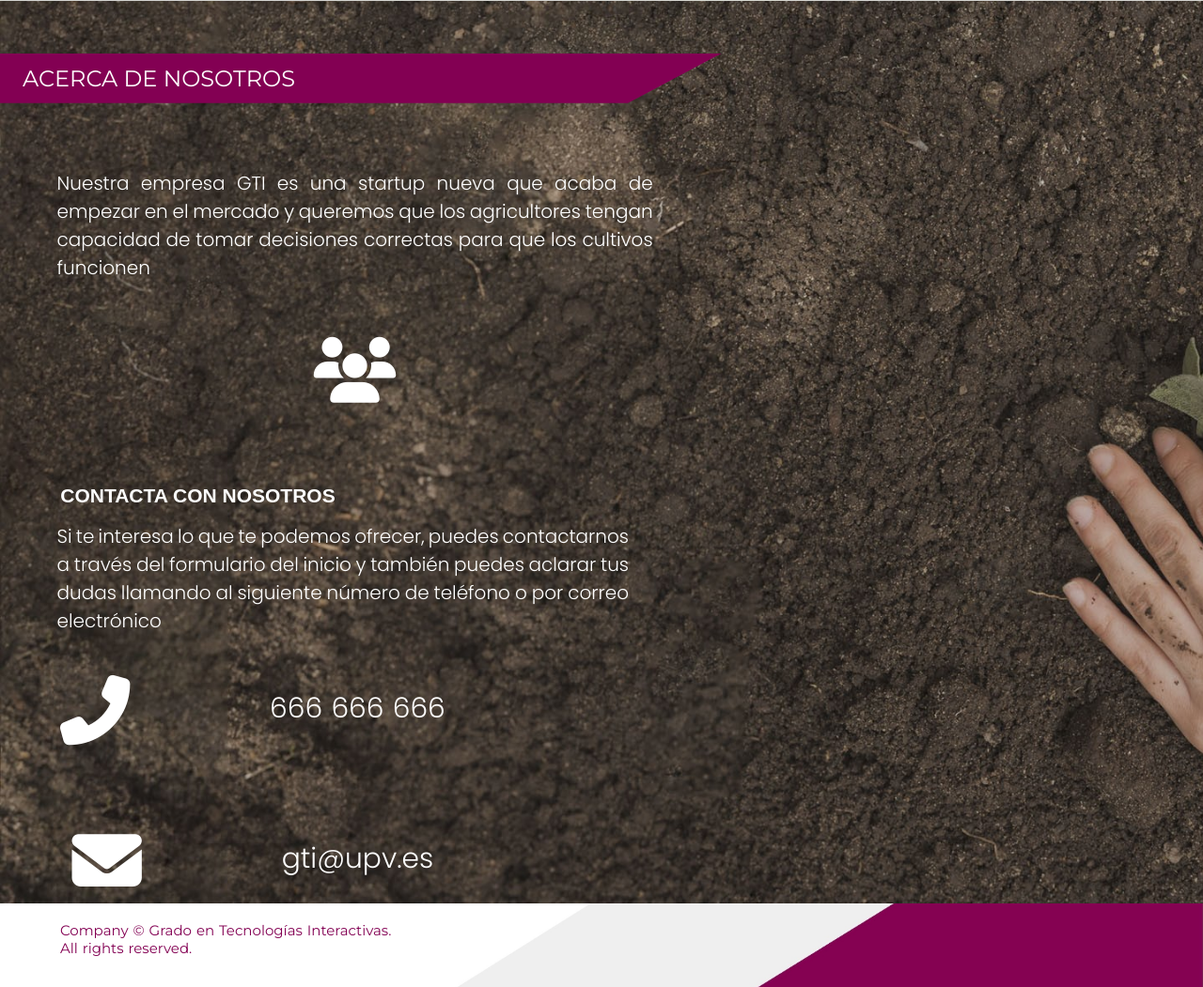
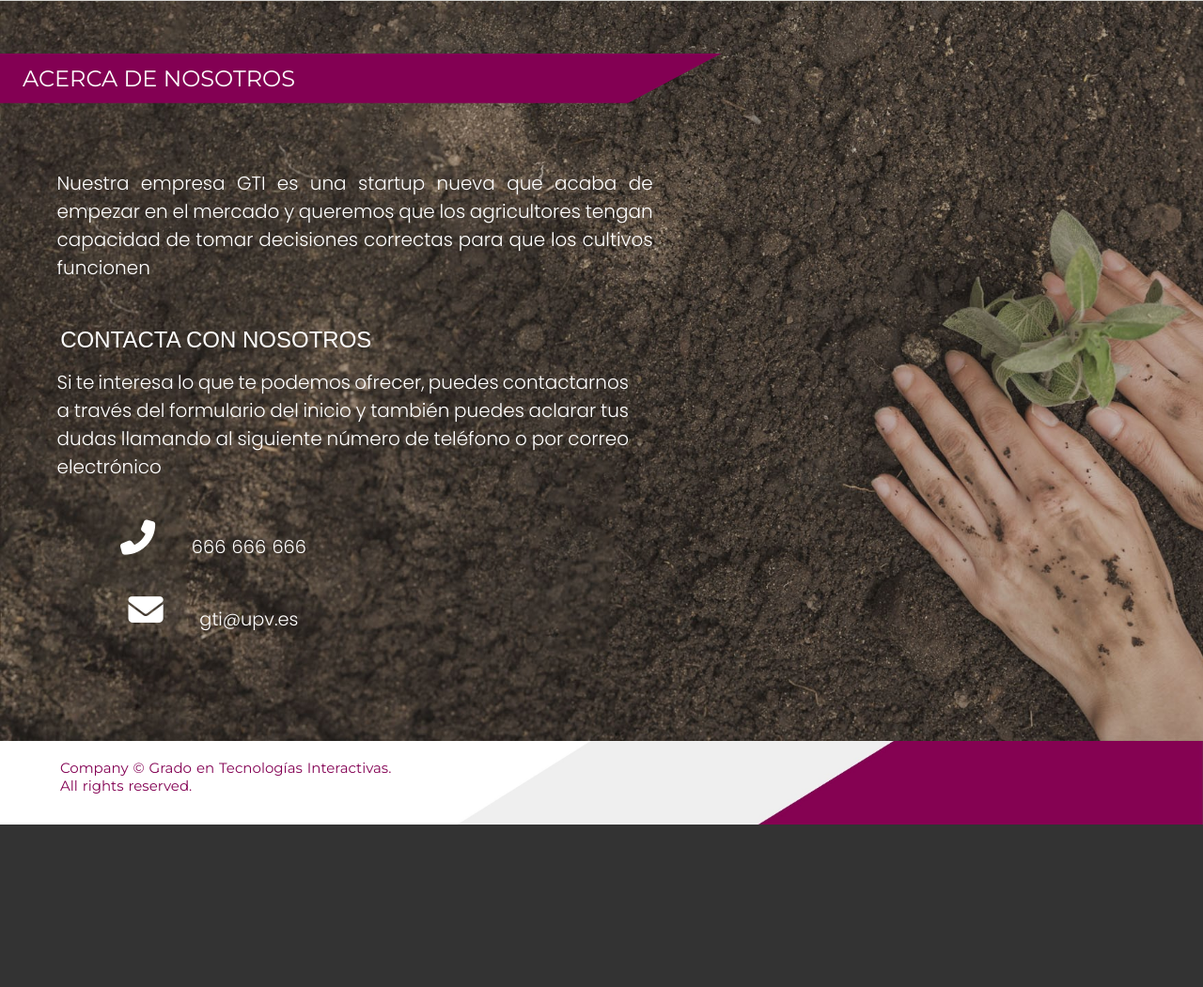
Before and after one commit to AdriTuR/Web-Sensores_Proyecto, a PHP site: page /9studios-web/ in a window 1280 px wide. Shown: the part 2447-3498 px from the top of the page at 94% size. After the commit the page ends 3325 px from the top, so only its background shows below. Run offline with PHP 8.4, Linux system fonts and the light colour scheme; some libraries are stand-ins or nearby versions.

Commit message:
landing page retoques

```diff
--- a/css/style.css
+++ b/css/style.css
@@ -347,6 +342,9 @@ div {
 .texto_pc{
     display: none;
 }
+.acerca_de_nosotros .fa-users{
+    display: block !important;
+    }
 
 /*-------------------------------------------------------------------------------------------------------------------*/
 /*                                       Estilo del FORMULARIO DE CONTACTO                                           */
@@ -507,30 +505,7 @@ textarea {
 /*------------------------RESPONSIVE--------------------------------*/
 
 @media (min-width: 48em) {
-    .menu_icon{
-        display: flex;
-        background-color:#830053;
-        color: white;
-    }
-    .menu_icon:hover {
-        background-color:white;
-        color: #830053;
-    }
-    .fa-hand-holding{
-        display: block !important;
-    }
-    .fa-info-circle{
-        display: block !important;
-    }
-    .fa-users{
-        display: block !important;
-    }
-    .fa-user-circle{
-        display: block !important;
-    }
-    .fa, .fas {
-        padding-top: 5%;
-    }
+
     .popup-formulario{
         top:10px;
     }
@@ -686,7 +621,6 @@ textarea {
     }
     .objetivos {
         padding-left: 2%;
-        padding-top: 3%;
         width: 55%
     }
     .acerca_de_nosotros {
@@ -697,20 +631,23 @@ textarea {
     h2{
         padding-left: 5.7%;
         text-align: left;
+        font-weight: 500;
+        font-size: x-large;
     }
     .datos_contacto {
         display: table;
-        padding-left: 5%;
+        padding-left: 10%;
     }
     .datos_contacto p{
-        padding-left: 5em;
-        font-size: 2em;
+        padding-left: 2em;
+        font-size: 1.3em;
     }
     .caja1{
         display: flex;
     }
     .caja2{
-        margin-top: 20%;
+        margin-top: 12%;
+        padding-bottom: 50%
     }
     .telefono{
         flex-direction: row;
@@ -721,13 +658,16 @@ textarea {
         display: -webkit-inline-box;
     }
     .acerca_de_nosotros i {
-        font-size: 5em;
+        font-size: 2.5em;
     }
     .texto_movil{
         display: none;
     }
     .texto_pc{
         display: block;
+    }
+    .acerca_de_nosotros .fa-users{
+    display: none !important;
     }
     #footertext {
         font-size: 15px;
@@ -739,5 +679,22 @@ textarea {
         font-size: 2.5vh;
     }
 }
+@media (min-width: 68em){
+    .fa-hand-holding{
+        display: block !important;
+    }
+    .fa-info-circle{
+        display: block !important;
+    }
+    .fa-users{
+        display: block !important;
+    }
+    .fa-user-circle{
+        display: block !important;
+    }
+    .fa, .fas {
+        padding-top: 5%;
+    }
+}
 /*-------------------------------------------------------------------------------------------------------------------*/
 /*-------------------------------------------------------------------------------------------------------------------*/
--- a/user_panel.php
+++ b/user_panel.php
@@ -131,7 +131,7 @@ function customHead(){?>
 </script>
 <script>
     function abrirIframe(id){
-        grafica.innerHTML = '<iframe src="http://localhost/graphic.php?id=' + id + '" id="grafica_panel" class="grafica_panel"> </iframe>';
+        grafica.innerHTML = '<iframe src="http://localhost/9studios-web/graphic.php?id=' + id + '" id="grafica_panel" class="grafica_panel"> </iframe>';
         document.getElementById("grafica_panel").style.display = "flex"
     }
 </script>
```
Also changed, not shown: other parts of css/style.css (+0 -45 lines), css/common.css (+36 -24 lines).
